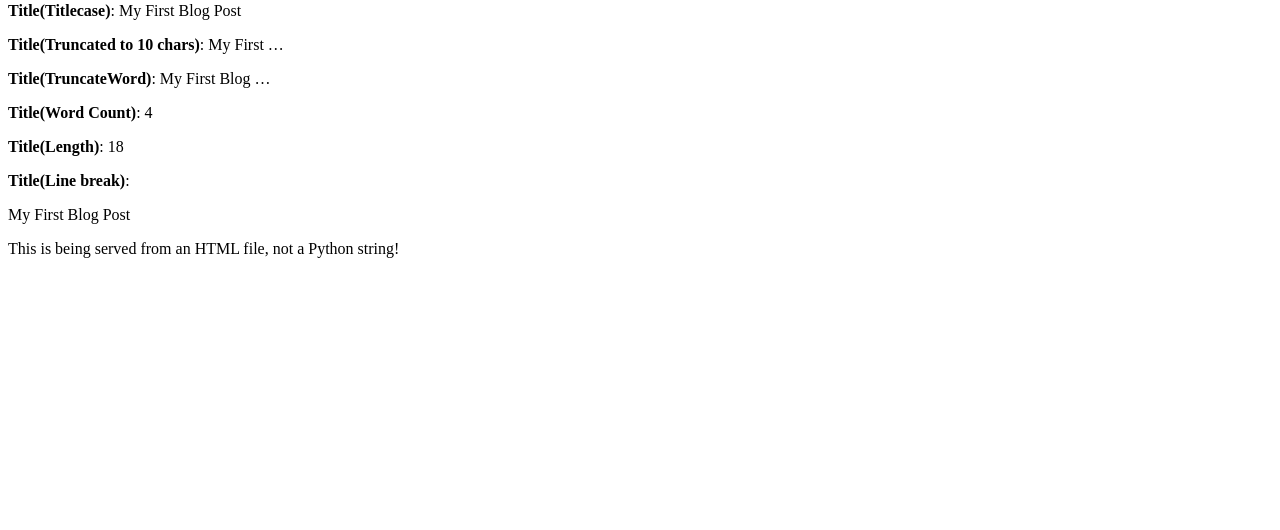
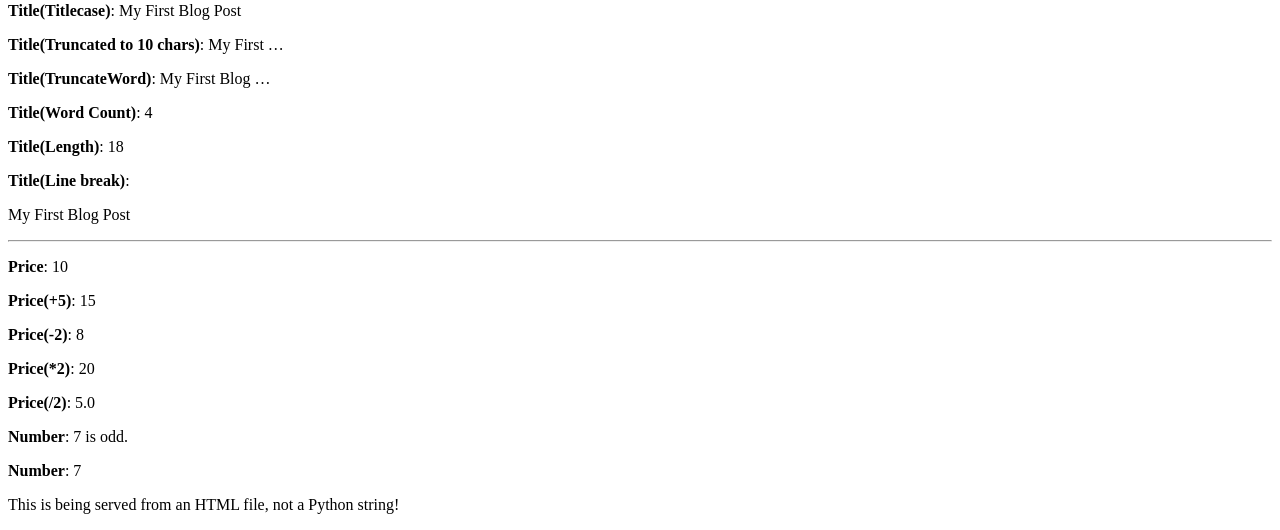
Before and after one commit to SHAYAN-ABRAR/Django-First-Practice, a Django app: page /blog/blog_details/ in a window 1280 px wide. Shown: the part 296-826 px from the top of the page. Before the commit the page ends 554 px from the top, so only its background shows below. Run offline with Django 5.2, Linux system fonts and the light colour scheme; some libraries are stand-ins or nearby versions.

Commit message:
number filters added

```diff
--- a/blog/templates/blog/post_list.html
+++ b/blog/templates/blog/post_list.html
@@ -1,4 +1,5 @@
 {% extends "base.html" %}
+{% load mathfilters %}
 {% block title %}Blog Post List{% endblock %}
 
 {% block content %}
@@ -13,5 +14,18 @@
     <p><b>Title(Word Count)</b>: {{ post.title|wordcount }}</p>
     <p><b>Title(Length)</b>: {{ post.title|length }}</p>
     <p><b>Title(Line break)</b>: {{ post.title|linebreaks }}</p>
+    <hr>
+    <p><b>Price</b>: {{ post.price }}</p>
+    <p><b>Price(+5)</b>: {{ post.price|add:5 }}</p>
+    <p><b>Price(-2)</b>: {{ post.price|add:-2 }}</p>
+    <p><b>Price(*2)</b>: {{ post.price|mul:2 }}</p>
+    <p><b>Price(/2)</b>: {{ post.price|div:2 }}</p>
+    {%if post.number|divisibleby:2%}
+        <p><b>Number</b>: {{ post.number }} is even.</p>
+    {% else %}
+        <p><b>Number</b>: {{ post.number }} is odd.</p>
+    {% endif %}
+    <p><b>Number</b>: {{ post.number }}</p>
+
 
     {% endblock %}
--- a/blog/views.py
+++ b/blog/views.py
@@ -61,6 +61,8 @@ def blog_details(request):
         "comments": [
             {"user": "Alice", "comment": "Great post!", "date": datetime.now()},
             {"user": "Bob", "comment": "Very informative.", "date": datetime.now()}
-        ]
+        ],
+        "price": 10,
+        "number": 7,
     }
     return render(request, 'blog/post_list.html', {"post": context})
--- a/mysite/settings.py
+++ b/mysite/settings.py
@@ -40,6 +40,7 @@ INSTALLED_APPS = [
     "django.contrib.staticfiles",
     "blog",
     "shop",
+    "mathfilters",
 ]
 
 MIDDLEWARE = [
```
